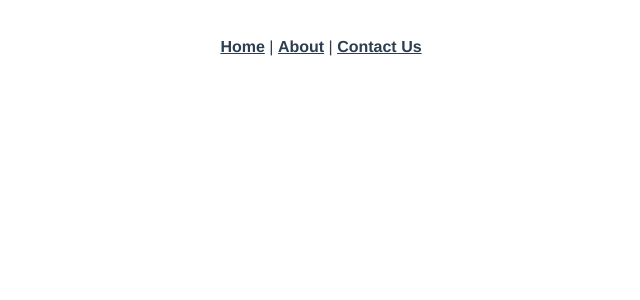
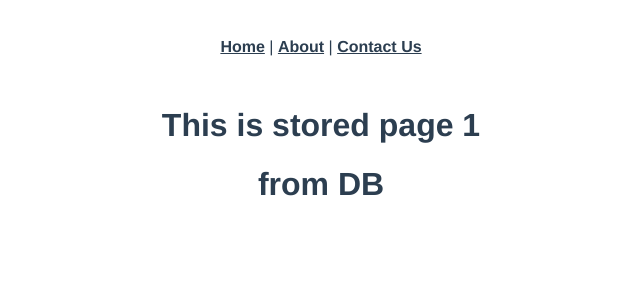
Before and after one commit to stanleymok/dhiyoga, a Vue app: page /page/1 in a window 1280 px wide. Shown: the top 300 px of the page, without its empty margins (319-959 px from the left). Built offline with nearby package versions, Linux system fonts and the light colour scheme.

Commit message:
feat: add dynamic pagesgit diff --staged --name-only! (:

```diff
--- a/package.json
+++ b/package.json
@@ -8,7 +8,10 @@
     "lint": "vue-cli-service lint"
   },
   "dependencies": {
+    "@fortawesome/fontawesome-free": "^5.15.3",
     "core-js": "^3.6.5",
+    "framework7": "^6.0.16",
+    "framework7-vue": "^6.0.16",
     "vue": "^3.0.0",
     "vue-router": "^4.0.0-0",
     "vuex": "^4.0.0-0"
--- a/src/router/index.js
+++ b/src/router/index.js
@@ -15,6 +15,11 @@ const routes = [
     path: '/contact',
     name: 'Contact',
     component: () => import(/* webpackChunkName: "about" */ '../views/Contact.vue')
+  },
+  {
+    path: '/page/:name',
+    name: 'placement name',
+    component: () => import(/* webpackChunkName: "about" */ '../views/DynamPage.vue')
   }
 ]
 
--- /dev/null
+++ b/src/views/DynamPage.vue
@@ -0,0 +1,6 @@
+<template>
+  <div class="about">
+    <h1>This is stored page {{ $route.params.name }} </h1>
+    <h1>from DB</h1>
+  </div>
+</template>
```
Also changed, not shown: 1 other file (tests, documents, lock files or other folders).
